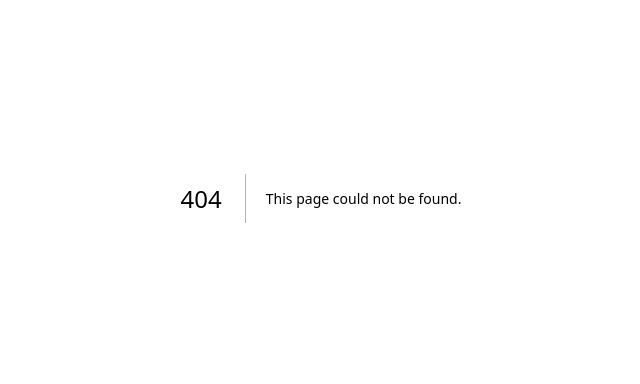
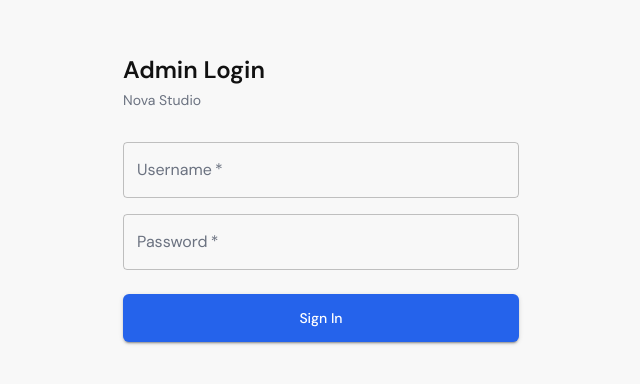
Before and after one commit to Ayush-Patel-56/nova-studio, a Next.js app: page /admin/login in a window 1280 px wide. Before the commit this address had no page. Shown: the part 202-586 px from the top of the page, without its empty margins (319-959 px from the left). Built offline with nearby package versions, Linux system fonts and the light colour scheme; what @mui/material-nextjs would draw is missing.

Commit message:
feat: add admin login page

```diff
--- /dev/null
+++ b/app/admin/login/page.tsx
@@ -0,0 +1,71 @@
+'use client'
+import { Box, Container, Typography, TextField, Button, Alert } from '@mui/material'
+import { signIn } from 'next-auth/react'
+import { useRouter } from 'next/navigation'
+import { useState } from 'react'
+
+export default function AdminLogin() {
+  const router = useRouter()
+  const [error, setError] = useState('')
+  const [loading, setLoading] = useState(false)
+
+  const handleSubmit = async (e: React.FormEvent<HTMLFormElement>) => {
+    e.preventDefault()
+    setLoading(true)
+    setError('')
+
+    const form = new FormData(e.currentTarget)
+    const result = await signIn('credentials', {
+      username: form.get('username') as string,
+      password: form.get('password') as string,
+      redirect: false,
+    })
+
+    if (result?.ok) {
+      router.push('/admin')
+    } else {
+      setError('Invalid username or password.')
+    }
+    setLoading(false)
+  }
+
+  return (
+    <Box sx={{ minHeight: '100vh', display: 'flex', alignItems: 'center', bgcolor: '#F8F8F8' }}>
+      <Container maxWidth="xs">
+        <Typography variant="h5" sx={{ fontWeight: 600, mb: 0.5 }}>
+          Admin Login
+        </Typography>
+        <Typography variant="body2" sx={{ color: '#6B7280', mb: 4 }}>
+          Nova Studio
+        </Typography>
+
+        {error && (
+          <Alert severity="error" sx={{ mb: 3 }}>
+            {error}
+          </Alert>
+        )}
+
+        <Box component="form" onSubmit={handleSubmit}>
+          <TextField name="username" label="Username" fullWidth required sx={{ mb: 2 }} />
+          <TextField
+            name="password"
+            label="Password"
+            type="password"
+            fullWidth
+            required
+            sx={{ mb: 3 }}
+          />
+          <Button
+            type="submit"
+            variant="contained"
+            fullWidth
+            disabled={loading}
+            sx={{ py: 1.5 }}
+          >
+            {loading ? 'Signing in...' : 'Sign In'}
+          </Button>
+        </Box>
+      </Container>
+    </Box>
+  )
+}
```
